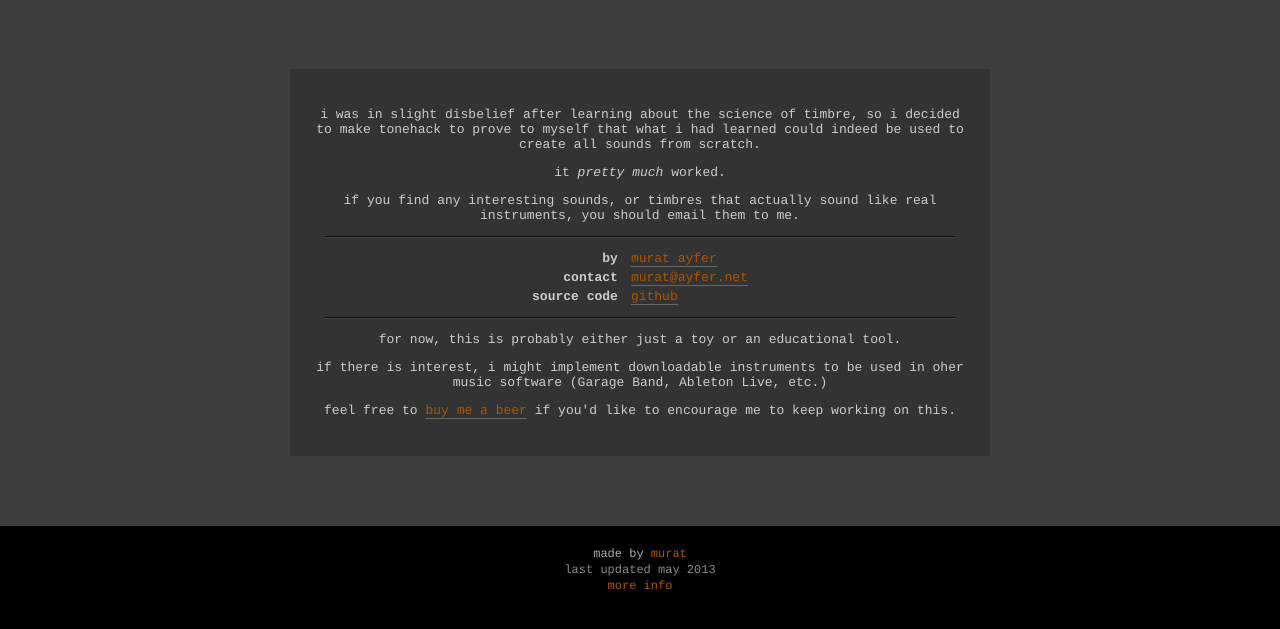
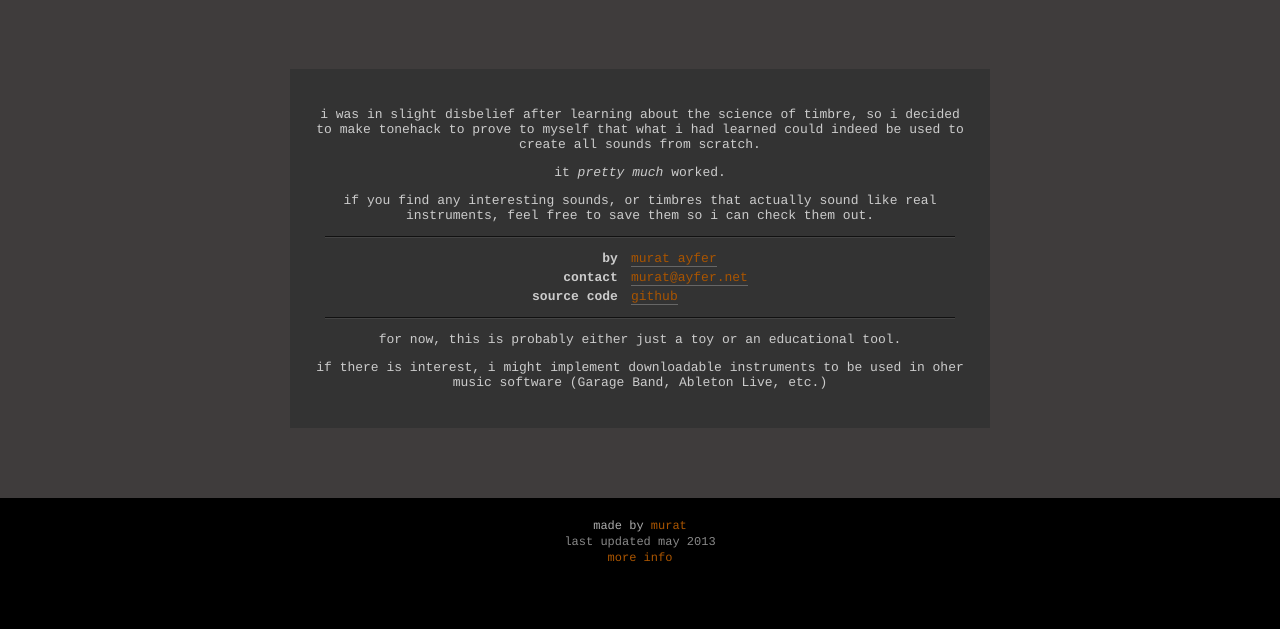
Before and after one commit to mayfer/tonehack, a Django app: template tonehack/templates/about.html in a window 1280 px wide. Shown: the part 151-780 px from the top of the page. Run offline with Django 3.2, Linux system fonts and the light colour scheme; the template is opened without the code that fills it, so the values that code supplies are empty.

Commit message:
remove donation link

```diff
--- a/tonehack/templates/about.html
+++ b/tonehack/templates/about.html
@@ -6,7 +6,7 @@
                 <div class='inner'>
                     <p>i was in slight disbelief after learning about the science of timbre, so i decided to make tonehack to prove to myself that what i had learned could indeed be used to create all sounds from scratch.</p>
                     <p>it <em>pretty much</em> worked.</p>
-                    <p>if you find any interesting sounds, or timbres that actually sound like real instruments, you should email them to me.</p>
+                    <p>if you find any interesting sounds, or timbres that actually sound like real instruments, feel free to save them so i can check them out.</p>
                     <div class='hr'></div>
                     <table>
                         <tr>
@@ -37,7 +37,6 @@
                     <div class='hr'></div>
                     <p>for now, this is probably either just a toy or an educational tool.</p>
                     <p>if there is interest, i might implement downloadable instruments to be used in oher music software (Garage Band, Ableton Live, etc.)</p>
-                    <p>feel free to <a href='https://www.paypal.com/ca/cgi-bin/webscr?cmd=_flow&SESSION=eIkRcvANdL1f7XE7atIdOyTYD9n5elgAhNHLW3QVwzEuGYB9jpeBM5K1Ajy&dispatch=5885d80a13c0db1f8e263663d3faee8d5348ead9d61c709ee8c979deef3ea735'>buy me a beer</a> if you'd like to encourage me to keep working on this.</p>
                 </div>
             </div>
 {% endblock %}
```
